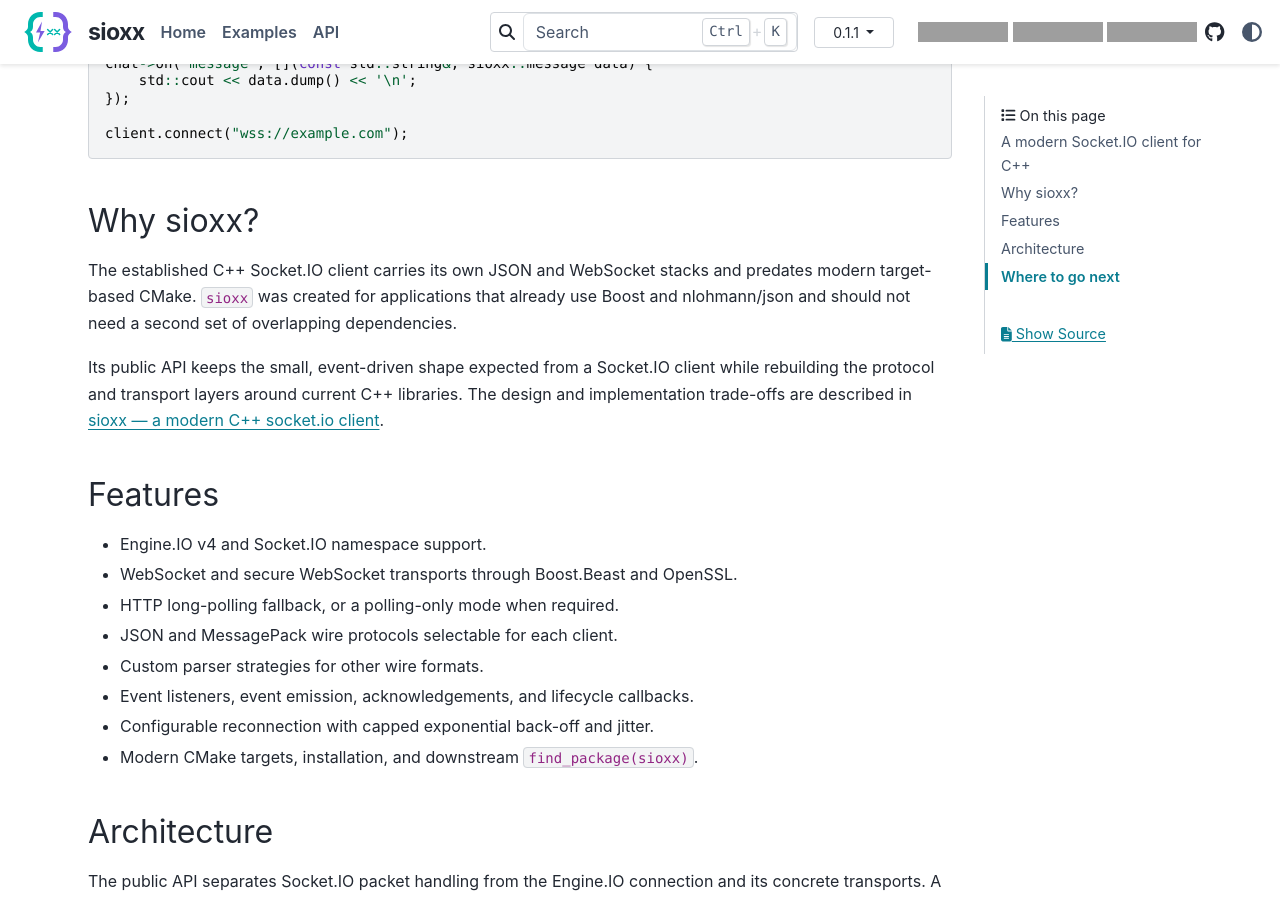
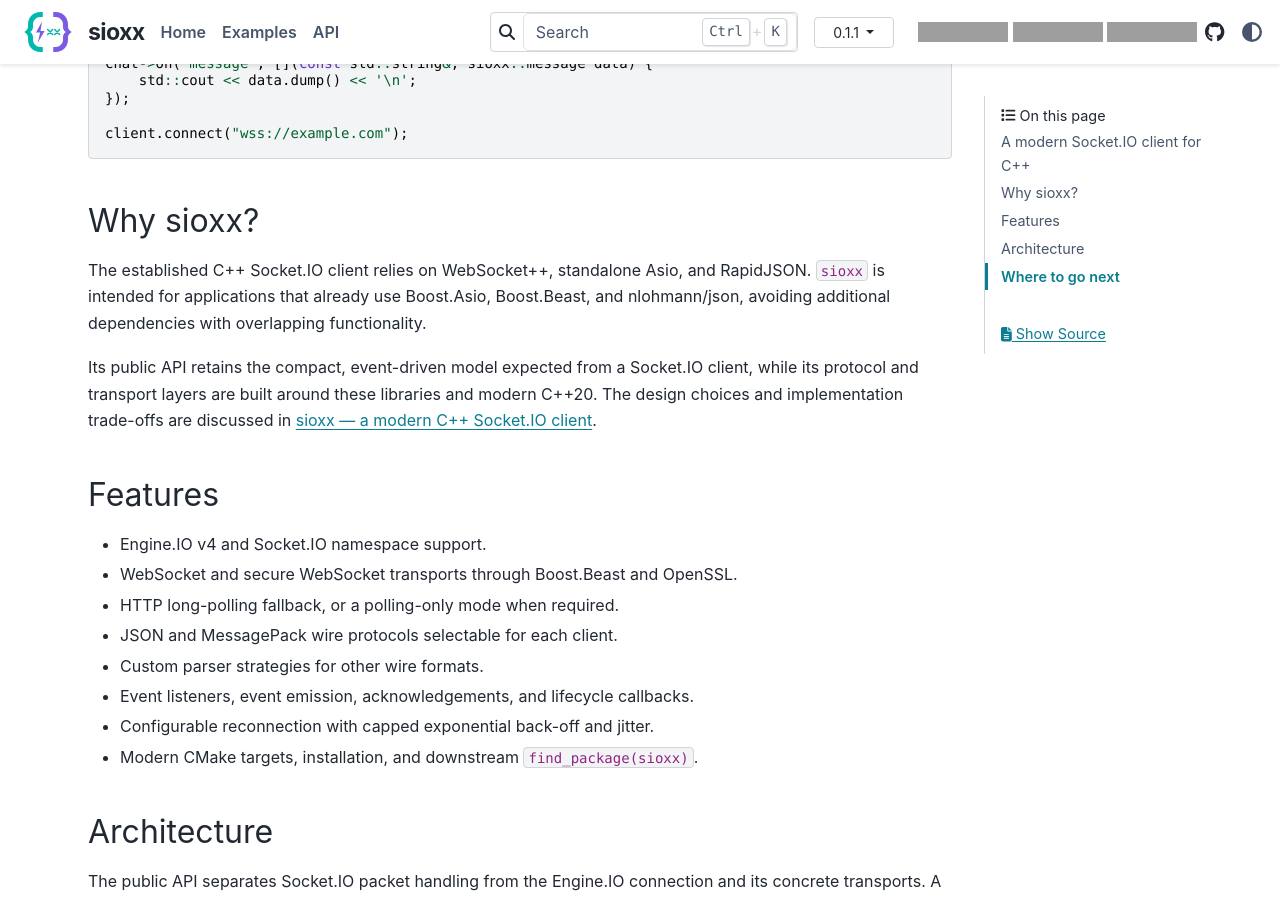
Before and after one commit to jfayot/sioxx, a Sphinx documentation site: the page built from docs/index.rst, in a window 1280 px wide and 900 px high, scrolled down 360 px. Built offline with Sphinx 7.4.7 and the PyData theme 0.15.4, drawn with Linux system fonts in a browser that asks for light colours; grey boxes are pictures that could not be loaded.

Commit message:
doc: updated index.rst

```diff
--- a/docs/index.rst
+++ b/docs/index.rst
@@ -25,15 +25,15 @@
 Why sioxx?
 ----------
 
-The established C++ Socket.IO client carries its own JSON and WebSocket
-stacks and predates modern target-based CMake. ``sioxx`` was created for
-applications that already use Boost and nlohmann/json and should not need a
-second set of overlapping dependencies.
+The established C++ Socket.IO client relies on WebSocket++, standalone Asio,
+and RapidJSON. ``sioxx`` is intended for applications that already use
+Boost.Asio, Boost.Beast, and nlohmann/json, avoiding additional dependencies
+with overlapping functionality.
 
-Its public API keeps the small, event-driven shape expected from a Socket.IO
-client while rebuilding the protocol and transport layers around current C++
-libraries. The design and implementation trade-offs are described in
-`sioxx — a modern C++ socket.io client
+Its public API retains the compact, event-driven model expected from a
+Socket.IO client, while its protocol and transport layers are built around
+these libraries and modern C++20. The design choices and implementation
+trade-offs are discussed in `sioxx — a modern C++ Socket.IO client
 <https://dev.to/jfayot/sioxx-a-modern-c-socketio-client-nlohmannjson-boostbeast-json-or-messagepack-1hj1>`_.
 
 Features
```
